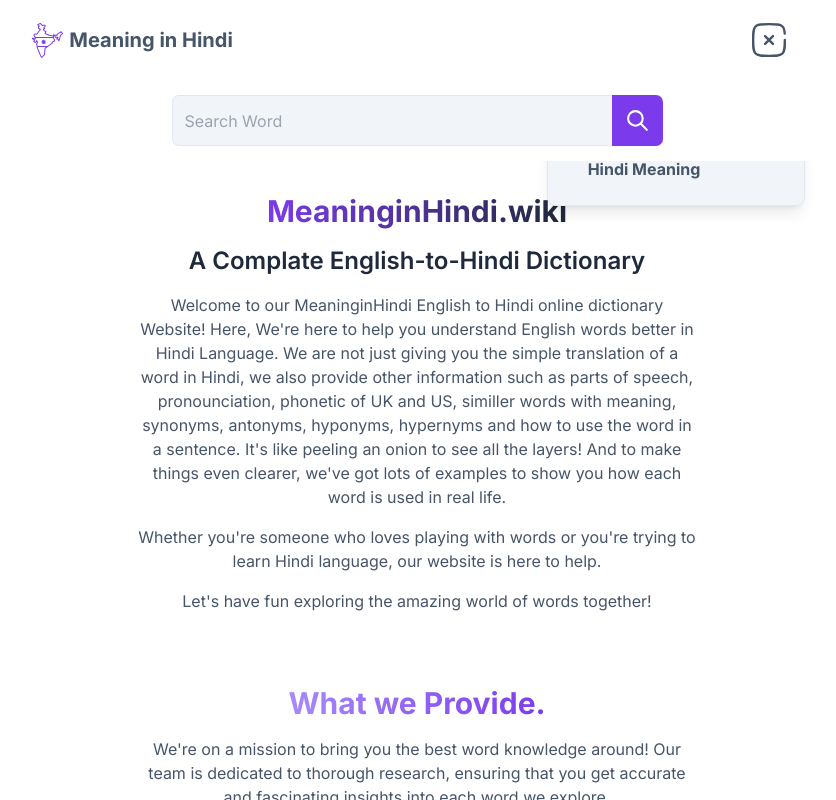
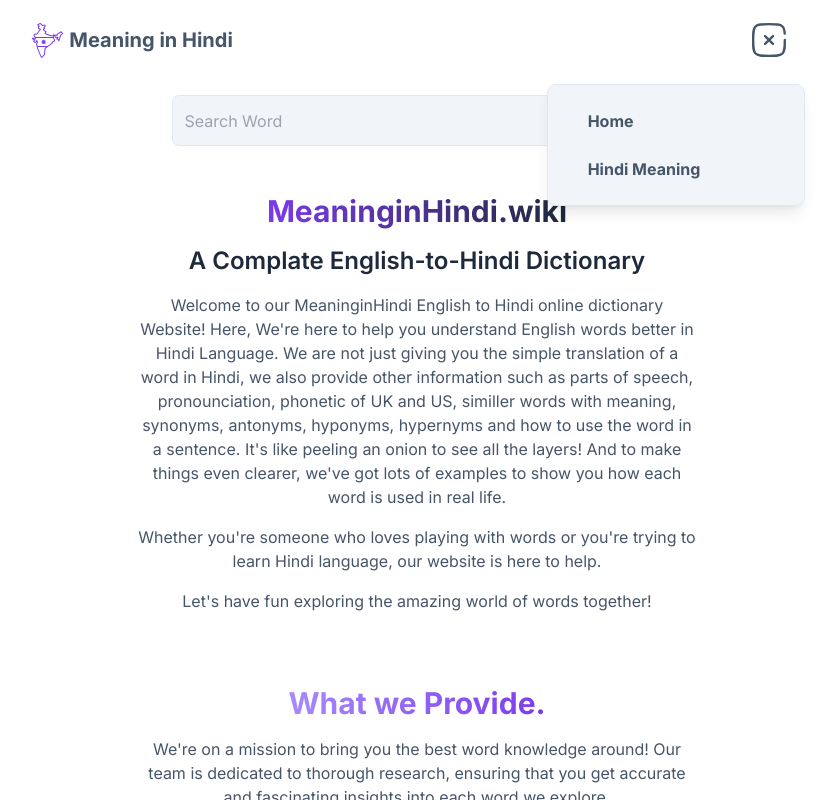
Before and after one commit to tanvirahmod/meaninginhindi-wiki, a Next.js app: page / in a window 1280 px wide. Both pictures are taken after a click on the button 991 px from the left and 40 px from the top of the page. Shown: the top 800 px of the page, without its empty margins (223-1059 px from the left). Built offline with nearby package versions, Linux system fonts and the light colour scheme.

Commit message:
z-index added to nav ul

```diff
--- a/components/nav/NavBar.tsx
+++ b/components/nav/NavBar.tsx
@@ -25,7 +25,7 @@
             </button>
 
             {IsOpen && (
-                <ul className='absolute top-20 bg-slate-100 ring-1 ring-slate-200 p-6 flex flex-col gap-6 shadow-lg right-0 text-slate-600 font-bold w-64 rounded-lg'>
+                <ul className='absolute top-20 bg-slate-100 ring-1 ring-slate-200 p-6 flex flex-col gap-6 shadow-lg right-0 text-slate-600 font-bold w-64 rounded-lg z-10'>
                     <li onClick={() => setIsOpen((prev: boolean) => !prev)} ><Link className='hover:bg-white p-4 rounded-lg active:text-slate-950' href={"/"}>Home</Link></li>
                     <li onClick={() => setIsOpen((prev: boolean) => !prev)}><Link className='hover:bg-white p-4 rounded-lg active:text-slate-950' href={"/dictionary"}>Hindi Meaning</Link></li>
 
```
